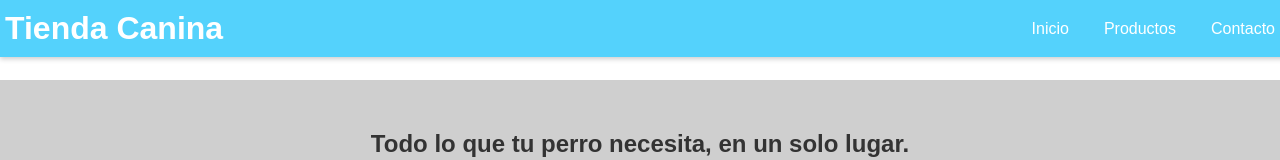
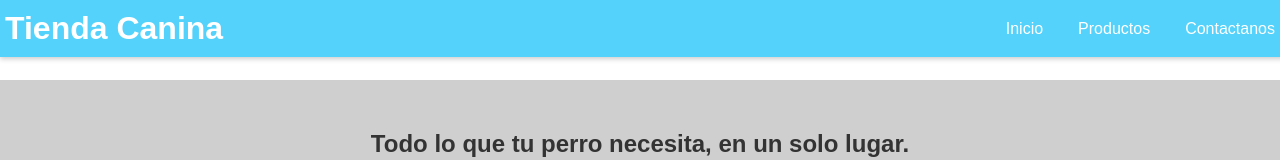
Before and after one commit to Ezebruno/TiendaVirtual, a plain HTML site: page index.html in a window 1280 px wide. Shown: the top 160 px of the page. Drawn offline with Linux system fonts and the light colour scheme.

Commit message:
index.html

```diff
--- a/index.html
+++ b/index.html
@@ -14,7 +14,7 @@
             <ul>
                 <li><a href="#inicio">Inicio</a></li>
                 <li><a href="#productos">Productos</a></li>
-                <li><a href="#contacto">Contacto</a></li>
+                <li><a href="#contacto">Contactanos</a></li>
             </ul>
         </nav>
     </header>
```
